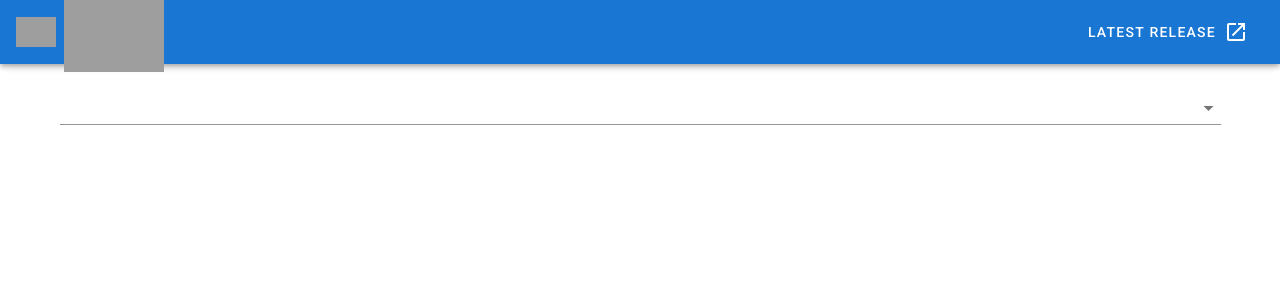
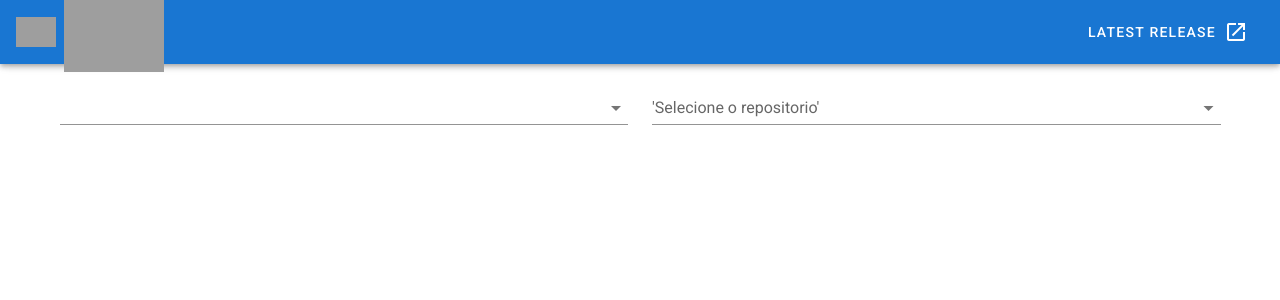
Before and after one commit to DaniDanis/github_viewer, a Vue app: page / in a window 1280 px wide. Shown: the top 300 px of the page. Built offline with nearby package versions, Linux system fonts and the light colour scheme; grey boxes are pictures that could not be loaded.

Commit message:
buscando os repos agora

```diff
--- a/src/api/api.js
+++ b/src/api/api.js
@@ -2,5 +2,12 @@
     async searchUsers(searchString){
         const result = await fetch(`https://api.github.com/search/users?q=${searchString}`)
         return result.json()
+    },
+    async searchRepos(username, page){
+        if (!page) {
+            page = 1
+        }
+        const result = await fetch(`https://api.github.com/users/${username}/repos?page=${page}`)
+        return result.json()
     }
 }
--- a/src/components/GitHubRepo.vue
+++ b/src/components/GitHubRepo.vue
@@ -1,5 +1,7 @@
 <template>
     <div>
+        <v-row class="text-center">
+        <v-col cols="6">
             <v-autocomplete
                 v-model="user"
                 :items="userList"
@@ -7,6 +9,20 @@
                 :search-input.sync="userSearch"
                 item-text="login"
             />
+        </v-col>
+        <v-col cols="6">
+            <v-select
+                v-model="repo"
+                :items="repoList"
+                :loading="repoLoading"
+                item-text="name"
+                label="'Selecione o repositorio'"
+                return-object
+                single-line
+            >
+            </v-select>
+        </v-col>
+      </v-row>
     </div>
 </template>
 
@@ -17,9 +33,12 @@
     export default {
         data: () => ({
             user: null,
+            userSearch: null,
             userList: [],
+            repoList: [],
+            repo: null,
             userLoading: false,
-            userSearch: null,
+            repoLoading: false,
         }),
         methods: {
             procuraUsuariosGithub: debounceDecorator(async function () { // atenção não use o arrow function, quebra o decorator por algum motivo.
@@ -28,10 +47,22 @@
                 this.userList = data.items
                 this.userLoading = false
             }, 500),
+            async listaRepositorios(){
+                this.repoLoading = true
+                const data = await api.searchRepos(this.user)
+                this.repoList = data
+                this.repoLoading = false
+            }
         },
         watch: {
             userSearch () {
                 this.procuraUsuariosGithub()
+            },
+            user(){
+                this.listaRepositorios()
+            },
+            repo(){
+                console.log(this.repo)
             }
         }
     }
--- a/src/components/GitHubViewer.vue
+++ b/src/components/GitHubViewer.vue
@@ -1,10 +1,6 @@
 <template>
-    <v-container>
-      <v-row class="text-center">
-        <v-col cols="12">
-            <GitHubRepo/>
-        </v-col>
-      </v-row>
+  <v-container>
+      <GitHubRepo/>
     </v-container>
   </template>
 
```
Lines whose indentation alone changed are shown as unchanged.
